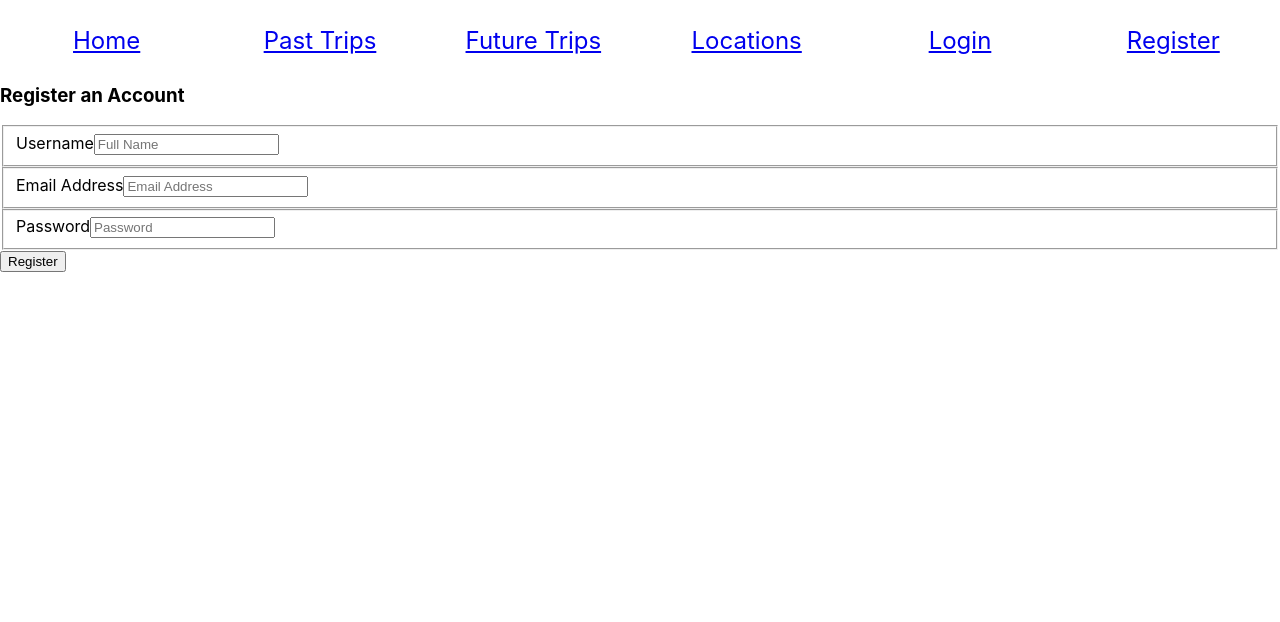
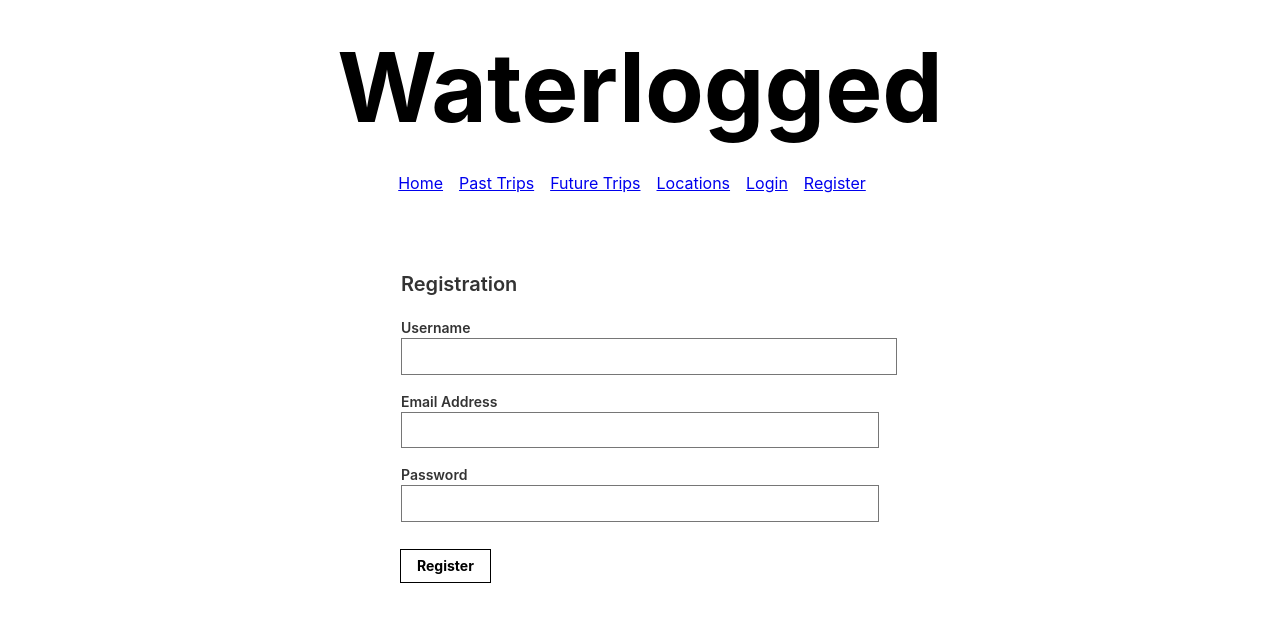
Before and after one commit to ajbyrd/waterlogged, a React (Create React App) app: page /register in a window 1280 px wide. Shown: the top 622 px of the page. Built offline with nearby package versions, Linux system fonts and the light colour scheme.

Commit message:
added some styling

```diff
--- a/package.json
+++ b/package.json
@@ -31,5 +31,8 @@
       "last 1 firefox version",
       "last 1 safari version"
     ]
+  },
+  "devDependencies": {
+    "tachyons": "^4.10.0"
   }
 }
--- a/src/components/auth/Login.js
+++ b/src/components/auth/Login.js
@@ -48,31 +48,34 @@ class Login extends Component {
 
     render() {
         return (
-            <form  onSubmit={this.handleLogin}>
-            <h3>Please enter login info</h3>
-              <fieldset>
-                <label htmlFor="inputEmail" >Email Address</label>
+            <main class="pa4 black-80">
+                <form class="measure center" onSubmit={this.handleLogin}>
+                    <fieldset class="ba b--transparent ph0 mh0">
+                        <legend class="f4 fw6 ph0 mh0">Sign In</legend>
+                        <div class="mt3">
+                            <label class="db fw6 lh-copy f6" htmlFor="inputEmail" >Email Address</label>
                             <input
+                                class="pa2 input-reset ba bg-transparent hover-bg-black hover-white w-100"
                                 onChange={this.handleFieldChange}
                                 type="email"
                                 id="email"
-                  placeholder="Email address"
                                 required="" autoFocus="" />
-              </fieldset>
-              <fieldset>
-                <label htmlFor="inputPassword">Password</label>
+                        </div>
+                        <div class="mv3">
+                            <label class="db fw6 lh-copy f6" htmlFor="inputPassword">Password</label>
                             <input
+                                class="b pa2 input-reset ba bg-transparent hover-bg-black hover-white w-100"
                                 onChange={this.handleFieldChange}
                                 type="password"
                                 id="password"
-                  placeholder="Password"
                                 required="" />
+                        </div>
                     </fieldset>
-            <button
-              type="submit">
-                Log in
-            </button>
+                    <div class="">
+                        <input class="b ph3 pv2 input-reset ba b--black bg-transparent grow pointer f6 dib" type="submit" value="Sign in"></input>
+                    </div>
           </form>
+          </main>
                 )
             }
 
--- a/src/components/auth/RegistrationForm.js
+++ b/src/components/auth/RegistrationForm.js
@@ -44,40 +44,43 @@ class RegistrationForm extends Component {
 
     render() {
         return (
-            <form onSubmit={this.handleRegistration}>
-                <h3>Register an Account</h3>
-                <fieldset>
-                    <label htmlFor="username">Username</label>
+            <main class="pa4 black-80">
+            <form class="measure center" onSubmit={this.handleRegistration}>
+                <fieldset class="ba b--transparent ph0 mh0">
+                    <legend class="f4 fw6 ph0 mh0">Registration</legend>
+                    <div class="mt3">
+                        <label class="db fw6 lh-copy f6" htmlFor="inputUsername">Username</label>
                         <input
+                            class="b pa2 input-reset ba bg-transparent hover-bg-black hover-white w-100"
                             onChange={this.handleFieldChange}
                             type="username"
                             id="username"
-                        placeholder="Full Name"
                             required="" autoFocus="" />
-                </fieldset>
-                <fieldset>
-                    <label htmlFor="email">Email Address</label>
+                    </div>
+                    <div class="mt3">
+                        <label class="db fw6 lh-copy f6" htmlFor="inputEmail" >Email Address</label>
                         <input
+                            class="b pa2 input-reset ba bg-transparent hover-bg-black hover-white w-100"
                             onChange={this.handleFieldChange}
                             type="email"
                             id="email"
-                        placeholder="Email Address"
                             required="" autoFocus="" />
-                </fieldset>
-                <fieldset>
-                    <label htmlFor="password">Password</label>
+                    </div>
+                    <div class="mv3">
+                        <label class="db fw6 lh-copy f6" htmlFor="inputPassword">Password</label>
                         <input
+                            class="b pa2 input-reset ba bg-transparent hover-bg-black hover-white w-100"
                             onChange={this.handleFieldChange}
                             type="password"
                             id="password"
-                        placeholder="Password"
-                        required="" autoFocus="" />
+                            required="" />
+                    </div>
                 </fieldset>
-                <button
-                    type="submit">
-                    Register
-                </button>
+                <div class="">
+                    <input class="b ph3 pv2 input-reset ba b--black bg-transparent grow pointer f6 dib" type="submit" value="Register"></input>
+                </div>
       </form>
+      </main>
         )
     }
 }
--- a/src/components/nav/NavBar.js
+++ b/src/components/nav/NavBar.js
@@ -11,40 +11,41 @@ class NavBar extends Component {
 
     render() {
         return (
-            <nav>
-                <ul className="container">
-                    <li>
-                        <Link to='/home'>Home</Link>
-                    </li>
-                    <li>
+            <nav class="pa3 pa4-ns">
+                    <a class="black b f1 f-headline-ns tc db mb3 mb4-ns">
+                        Waterlogged
+                    </a>
+                <div class="tc pb3">
+                    <a class="link dim gray f6 f5-ns dib mr3"><Link to='/home'>Home</Link></a>
+                    <a class="link dim gray f6 f5-ns dib mr3">
                         <Link to='/pasttrips'>Past Trips</Link>
-                    </li>
-                    <li>
+                    </a>
+                    <a class="link dim gray f6 f5-ns dib mr3">
                         <Link to='/futuretrips'>Future Trips</Link>
-                    </li>
-                    <li>
+                    </a>
+                    <a class="link dim gray f6 f5-ns dib mr3">
                         <Link to='/locations'>Locations</Link>
-                    </li>
+                    </a>
 
                         {
                             !this.props.authenticated() ?
                                 <>
-                                    <li>
+                                    <a class="link dim gray f6 f5-ns dib mr3">
                                         <Link to="/login">Login</Link>
-                                    </li>
+                                    </a>
 
-                                    <li>
+                                    <a class="link dim gray f6 f5-ns dib mr3">
                                         <Link to="/register">Register</Link>
-                                    </li>
+                                    </a>
                                 </>
                                 :
-                                <li>
-                                    <button onClick={this.handleLogout}>Logout</button>
-                                </li>
+                                <a class="link dim gray f6 f5-ns dib mr3">
+                                    <Link onClick={this.handleLogout}>Logout</Link>
+                                </a>
                         }
 
 
-                </ul>
+                </div>
 
             </nav>
 
--- a/src/components/trips/LocationCard.js
+++ b/src/components/trips/LocationCard.js
@@ -10,6 +10,7 @@ class LocationCard extends Component {
     render() {
         return (
             <>
+            <article class="mw5 center bg-white br3 pa3 pa4-ns mv3 ba b--black-10">
                 <div>
                     <h2><span>{this.props.water.waterName}</span></h2>
                     <h3>{this.props.water.waterAccess}</h3>
@@ -19,6 +20,7 @@ class LocationCard extends Component {
                     <button
                     onClick={() => {this.props.history.push(`/locations/${this.props.water.id}/edit`)}}>Edit Location</button>
                 </div>
+                </article>
             </>
         )
     }
--- a/src/components/trips/LocationForm.js
+++ b/src/components/trips/LocationForm.js
@@ -20,7 +20,7 @@ class LocationForm extends Component {
 
     createLocation = evt => {
         evt.preventDefault()
-        if (this.state.waterName === "" || this.state.waterAccess === "" || this.state.fish === "" ) {
+        if (this.state.waterName === "" || this.state.waterAccess === "" || this.state.fish === "") {
             window.alert("Please complete all fields")
         } else {
             this.setState({ loadingStatus: true })
@@ -55,7 +55,7 @@ class LocationForm extends Component {
 
     componentDidMount() {
 
-        if(!this.props.isNew) {
+        if (!this.props.isNew) {
             APIManager.get("locations", this.props.match.params.locationId)
                 .then(location => {
                     this.setState({
@@ -70,10 +70,12 @@ class LocationForm extends Component {
 
     render() {
         return (
-            <form>
-                <label>
+            <form class="pa4 black-80">
+                <div class="measure">
+                    <label class="f6 b db mb2">
                         Water Name
                             <input
+                            class="input-reset ba b--black-20 pa2 mb2 db w-100"
                             name="waterName"
                             id="waterName"
                             type="text"
@@ -82,9 +84,10 @@ class LocationForm extends Component {
                             value={this.state.waterName}
                         />
                     </label>
-                <label>
+                    <label class="f6 b db mb2">
                         Water Access
                             <input
+                            class="input-reset ba b--black-20 pa2 mb2 db w-100"
                             name="waterAccess"
                             id="waterAccess"
                             type="text"
@@ -93,9 +96,10 @@ class LocationForm extends Component {
                             value={this.state.waterAccess}
                         />
                     </label>
-                <label>
+                    <label class="f6 b db mb2">
                         Fish Species
                             <textarea
+                            class="input-reset ba b--black-20 pa2 mb2 db w-100"
                             name="fish"
                             id="fish"
                             type="text"
@@ -110,6 +114,7 @@ class LocationForm extends Component {
                         onClick={this.props.isNew ? this.createLocation : this.updateExistingLocation}
                     >Add Location
                 </button>
+                </div>
             </form>
         )
     }
--- a/src/components/trips/LocationList.js
+++ b/src/components/trips/LocationList.js
@@ -33,7 +33,7 @@ class LocationList extends Component {
     render() {
         return (
             <>
-                <section>
+                <section >
                     <button type="button"
                         onClick={() => { this.props.history.push("/locations/new") }}>
                         Add Location
--- a/src/index.js
+++ b/src/index.js
@@ -4,6 +4,7 @@ import './index.css';
 import { BrowserRouter as Router } from "react-router-dom"
 import Waterlogged from './components/Waterlogged';
 import * as serviceWorker from './serviceWorker';
+import 'tachyons'
 
 ReactDOM.render(
 
```
Also changed, not shown: src/api/waterlogged.json (+15 -0 lines), 1 other file (tests, documents, lock files or other folders). Lines whose indentation alone changed are shown as unchanged.
